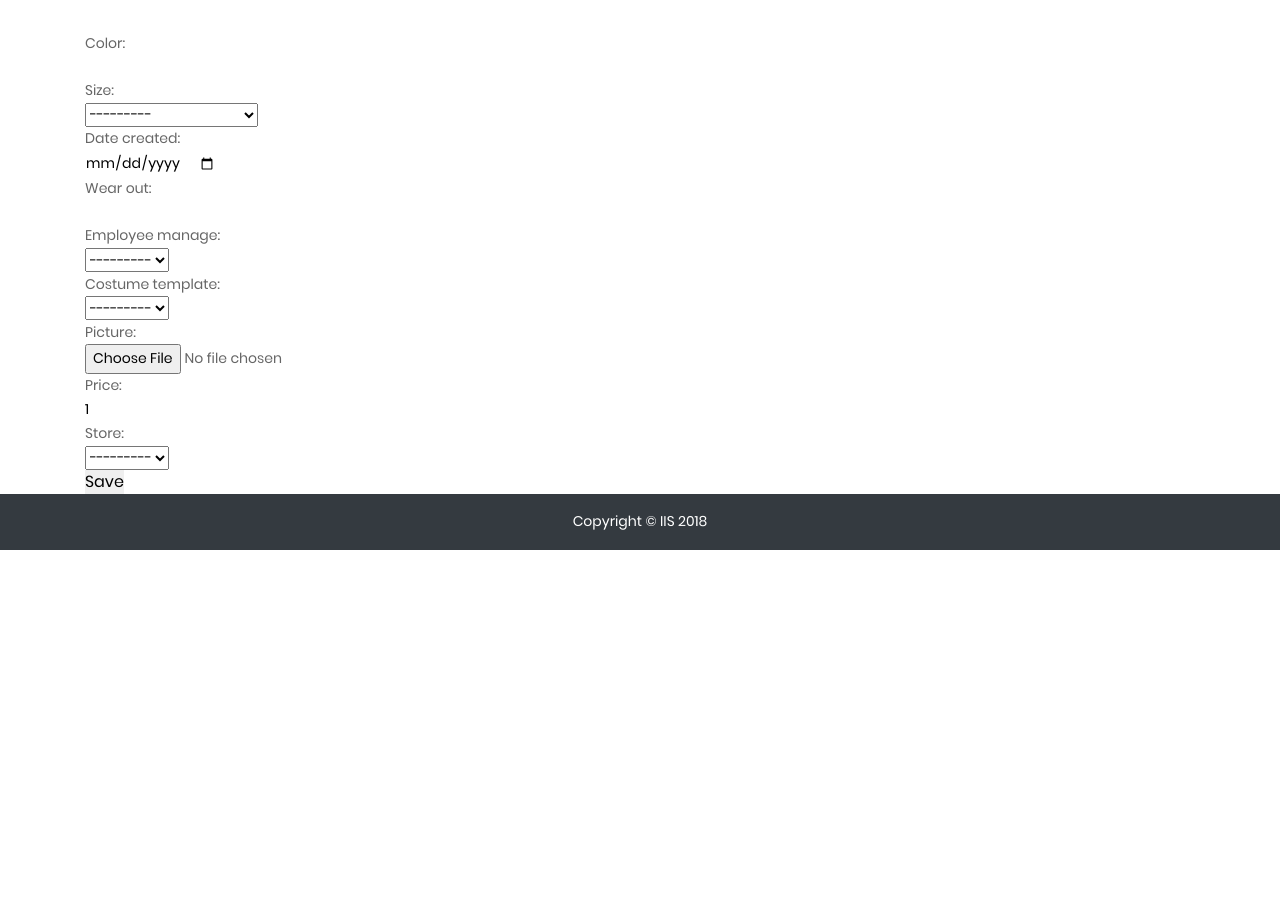
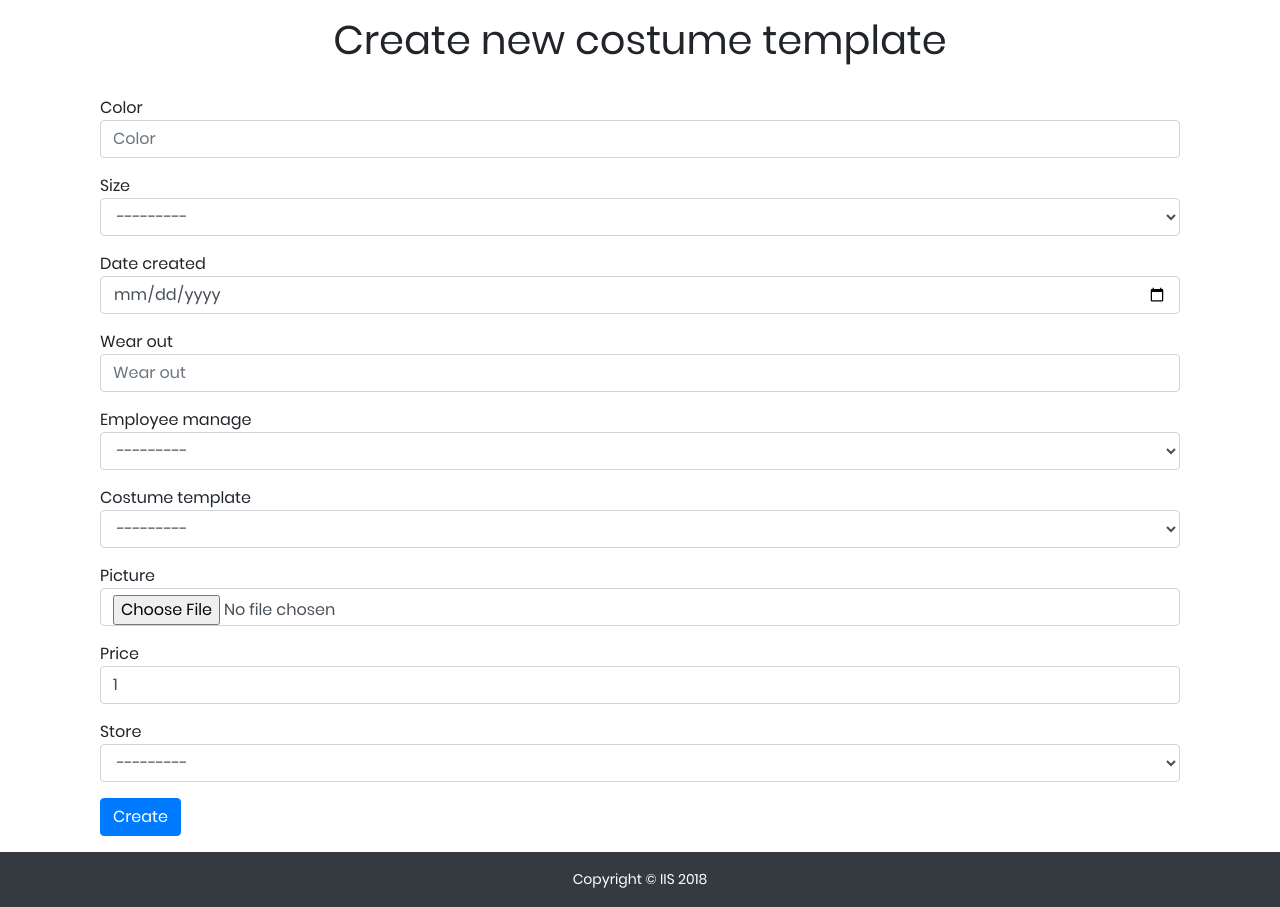
Before and after one commit to MatejKastak/iis, a Django app: page /add_costume_template in a window 1280 px wide. Shown: the part 80-987 px from the top of the page. Before the commit the page ends 630 px from the top, so only its background shows below. Run offline with Django 3.2, Linux system fonts and the light colour scheme; the visitor is signed in with stand-in values (Sample User, id 1); data that the repository does not hold is empty; some libraries are stand-ins or nearby versions.

Commit message:
Formated the creation forms for costumes, costume template and acces

```diff
--- a/costumes/templates/costumes/costumetemplate_form.html
+++ b/costumes/templates/costumes/costumetemplate_form.html
@@ -1,16 +1,20 @@
 {% extends "base.html" %}
 
-{% block title %}Add new costume{% endblock %}
+{% load bootstrap4 %}
+
+{% block title %}Add new costume template{% endblock %}
 
 {% block content %}
-<div class="container">
+<div class="container my-3">
   <div class="row">
-    <h1 class="detail-site-header">{{costume.name}}</h1>
+    <h1 class="detail-site-header">Create new costume template</h1>
   </div>
-<form method="post">
-  {% csrf_token %}
-  {{ form.as_p }}
-  <input type="submit" value="Save">
-</form>
+  <div class="col-lg-12">
+    <form method="post">
+      {% csrf_token %}
+      {% bootstrap_form form %}
+      <button class="btn btn-primary" type="submit" value="Save">Create</button>
+    </form>
+  </div>
 </div>
 {% endblock %}
--- a/costumes/templates/costumes/store_form.html
+++ b/costumes/templates/costumes/store_form.html
@@ -13,7 +13,7 @@
     <form method="post">
       {% csrf_token %}
       {% bootstrap_form form %}
-      <button class="btn btn-primary" type="submit" value="Save">Save</button>
+      <button class="btn btn-primary" type="submit" value="Save">Create</button>
     </form>
   </div>
 </div>
```
Also changed, not shown: costumes/templates/costumes/accessory_form.html (+11 -7 lines), costumes/templates/costumes/costume_form.html (+11 -7 lines).
